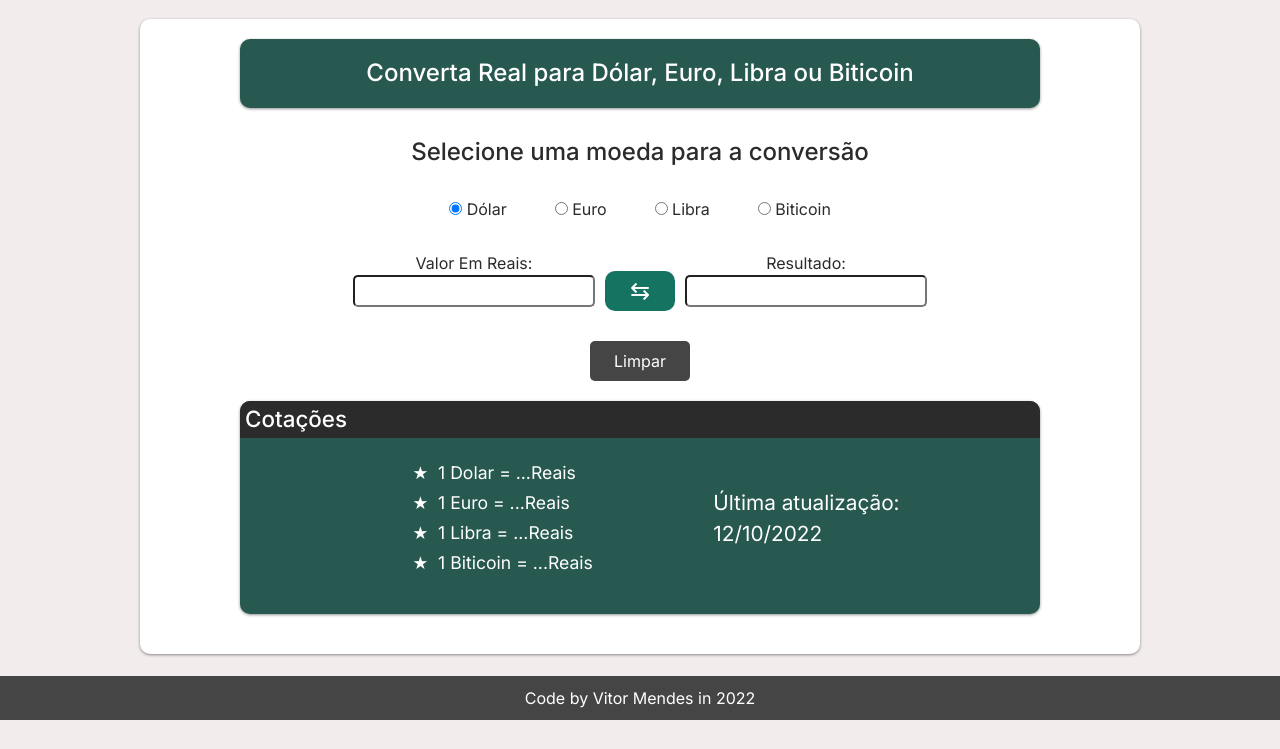
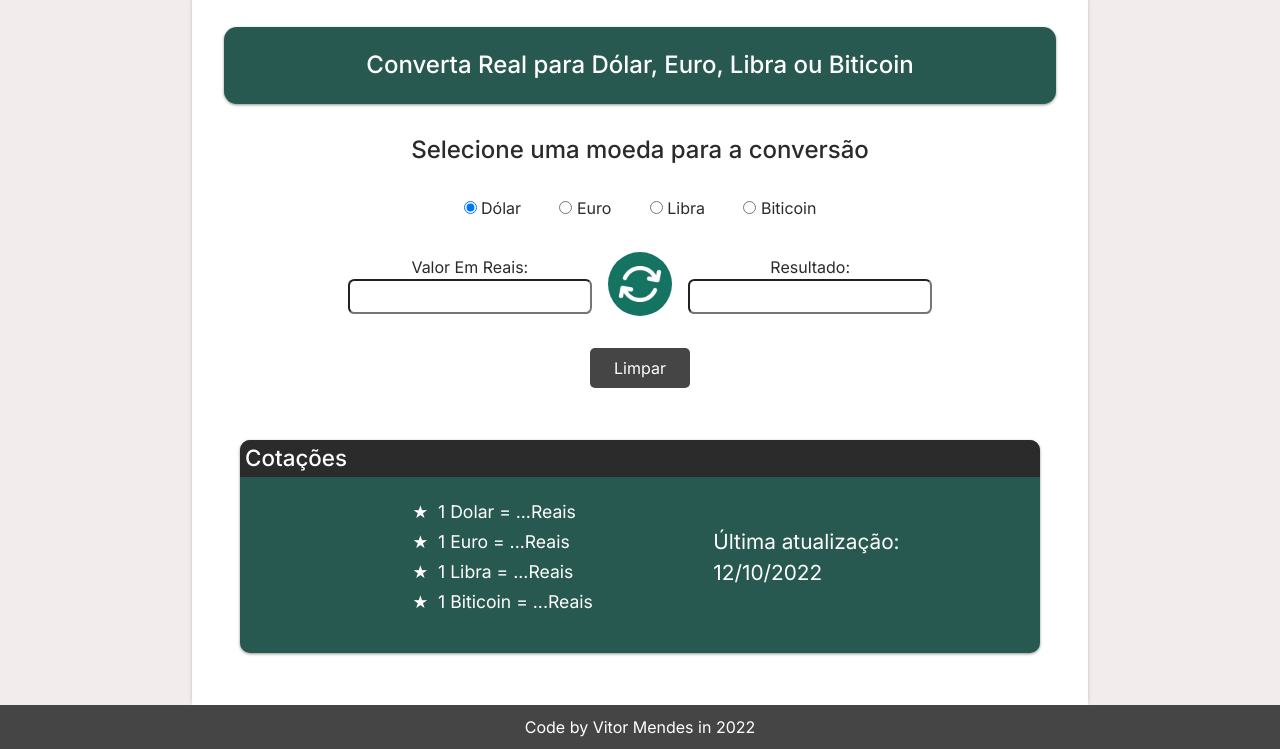
Before and after one commit to VitorMendesGallo/conversor, a plain HTML site: page index.html in a window 1280 px wide. Shown: the part 79-828 px from the top of the page. Before the commit the page ends 800 px from the top, so only its background shows below. Drawn offline with nearby package versions, Linux system fonts and the light colour scheme; a web font is replaced by a local one.

Commit message:
Melhorando design e animação do botão .

```diff
--- a/css/style.css
+++ b/css/style.css
@@ -15,47 +15,49 @@
 body {
   background-color: var(--cor-fundo);
   font-family: var(--fonte-padrao);
-  height: 100vh;
+  min-height: 100vh;
+  display: flex;
+  flex-direction: column;
 }
 
 img.logo {
-  max-width: 50px;
+  width: 3rem;
 }
 
 main {
-  max-width: 1000px;
+  min-width: 70%;
   background-color: white;
-  margin: calc(((100vh - 120px) - 635px ) / 2) auto;
-  padding: 20px;
-  box-shadow: 0px 1px 3px 0px rgba(0, 0, 0, 0.437);
-  border-radius: 10px;
+  margin: auto;
+  padding: 2rem;
+  flex-grow: 1;
+  box-shadow: 0px 0px 5px -2px rgba(0, 0, 0, 0.437);
 }
 
 .titulo-principal {
   margin: auto;
-  margin-bottom: 30px;
-  max-width: 800px;
+  max-width: 60rem;
+  padding: 1.5rem 0.5rem;
   text-align: center;
-  font-size: 1.5em;
+  font-size: 1.5rem;
   font-family: var(--fonte-padrao);
-  padding: 20px;
   color: white;
   background-color: var(--cor-secundaria);
-  border-radius: 10px;
+  border-radius: 0.8rem;
   box-shadow: 0px 1px 3px 0px rgba(0, 0, 0, 0.437);
 }
 
 form.conversor {
   text-align: center;
+  padding: 2rem;
 }
 
 .conversor h2 {
-  font-size: 1.5em;
+  font-size: 1.5rem;
   color: var(--cor-forte);
 }
 
 div.opcoes {
-  margin-top: 30px;
+  margin-top: 2rem;
   display: flex;
   justify-content: center;
   gap: 5%;
@@ -69,8 +71,9 @@ div.opcoes {
 div.valor-resultado {
   display: flex;
   justify-content: center;
-  gap: 10px;
-  margin: 30px 0px;
+  align-items: center;
+  gap: 1rem;
+  margin: 2rem 0;
 }
 
 div.container-valor-reais,
@@ -80,26 +83,45 @@ div.container-resultado {
 }
 
 .valor-resultado input {
-  padding: 2px;
-  text-indent: 10px;
+  padding: 0.2rem;
+  text-indent: 0.8rem;
   width: 100%;
-  border-radius: 5px;
+  border-radius: 0.4rem;
 }
 
-.valor-resultado button {
-  width: 70px;
-  height: 40px;
-  margin-top: 20px;
+#botao-converter {
+  width: 4rem;
+  height: 4rem;
   border: none;
   background-color: var(--cor-principal);
   color: white;
-  border-radius: 10px;
+  border-radius: 50%;
   font-size: 1.5em;
-  transition-duration: 0.3s;
+  transition: transform 0.2s ease;
 }
 
-.valor-resultado button:hover {
-  background-color: var(--cor-forte);
+#botao-converter img {
+  width: 3rem;
+  height: 3rem;
+}
+
+#botao-converter:active {
+  transform: scale(0.95);
+}
+
+/* Classe que executa a animação de carregamento */
+.spinning {
+  animation: spin 1.2s ease-out;
+}
+
+/* Animação de carregamento: */
+@keyframes spin {
+  from {
+    transform: rotate(0deg);
+  }
+  to {
+    transform: rotate(720deg);
+  }
 }
 
 .container-limpar > button {
--- a/index.html
+++ b/index.html
@@ -2,14 +2,17 @@
 <html lang="pt-br">
   <head>
     <meta charset="UTF-8" />
-    <meta http-equiv="X-UA-Compatible" content="IE=edge" />
-    <meta name="viewport" content="width=device-width, initial-scale=1.0" />
+    <meta name="viewport" content="width=device-width, initial-scale=1" />
     <title>Conversor</title>
-    <link rel="shortcut icon" href="assets/images/favicon.ico" type="image/x-icon" />
     <link
-      href="https://cdn.jsdelivr.net/npm/bootstrap@5.2.2/dist/css/bootstrap.min.css"
+      rel="shortcut icon"
+      href="assets/images/favicon.ico"
+      type="image/x-icon"
+    />
+    <link
+      href="https://cdn.jsdelivr.net/npm/bootstrap@5.3.7/dist/css/bootstrap.min.css"
       rel="stylesheet"
-      integrity="sha384-Zenh87qX5JnK2Jl0vWa8Ck2rdkQ2Bzep5IDxbcnCeuOxjzrPF/et3URy9Bv1WTRi"
+      integrity="sha384-LN+7fdVzj6u52u30Kp6M/trliBMCMKTyK833zpbD+pXdCLuTusPj697FH4R/5mcr"
       crossorigin="anonymous"
     />
     <link rel="stylesheet" href="css/style.css" />
@@ -91,7 +94,13 @@
             <label for="valor-reais">Valor Em Reais:</label>
             <input type="number" name="valor-reais" id="valor-reais" min="0" />
           </div>
-          <button type="button">&#8646;</button>
+          <button type="button" id="botao-converter">
+            <img
+              src="assets/images/convert.png"
+              alt="Setas em esperial indicando conversão"
+              id="icone-botao-converter"
+            />
+          </button>
           <div class="container-resultado">
             <label for="resultado">Resultado:</label>
             <input type="text" name="resultado" id="resultado" />
@@ -122,8 +131,8 @@
     </footer>
 
     <script
-      src="https://cdn.jsdelivr.net/npm/bootstrap@5.2.2/dist/js/bootstrap.bundle.min.js"
-      integrity="sha384-OERcA2EqjJCMA+/3y+gxIOqMEjwtxJY7qPCqsdltbNJuaOe923+mo//f6V8Qbsw3"
+      src="https://cdn.jsdelivr.net/npm/bootstrap@5.3.7/dist/js/bootstrap.bundle.min.js"
+      integrity="sha384-ndDqU0Gzau9qJ1lfW4pNLlhNTkCfHzAVBReH9diLvGRem5+R9g2FzA8ZGN954O5Q"
       crossorigin="anonymous"
     ></script>
     <script src="scripts/script.js"></script>
--- a/scripts/script.js
+++ b/scripts/script.js
@@ -0,0 +1,12 @@
+const botaoConverter = document.getElementById("botao-converter");
+const iconeBotaoConverter = document.getElementById("icone-botao-converter");
+
+botaoConverter.addEventListener("click", () => {
+    iconeBotaoConverter.classList.add("spinning");
+    botaoConverter.disabled = true;
+
+    setTimeout(() => {
+        iconeBotaoConverter.classList.remove("spinning");
+        botaoConverter.disabled = false;
+    }, 1200);
+});
```
Also changed, not shown: assets/images/convert.png (added).
